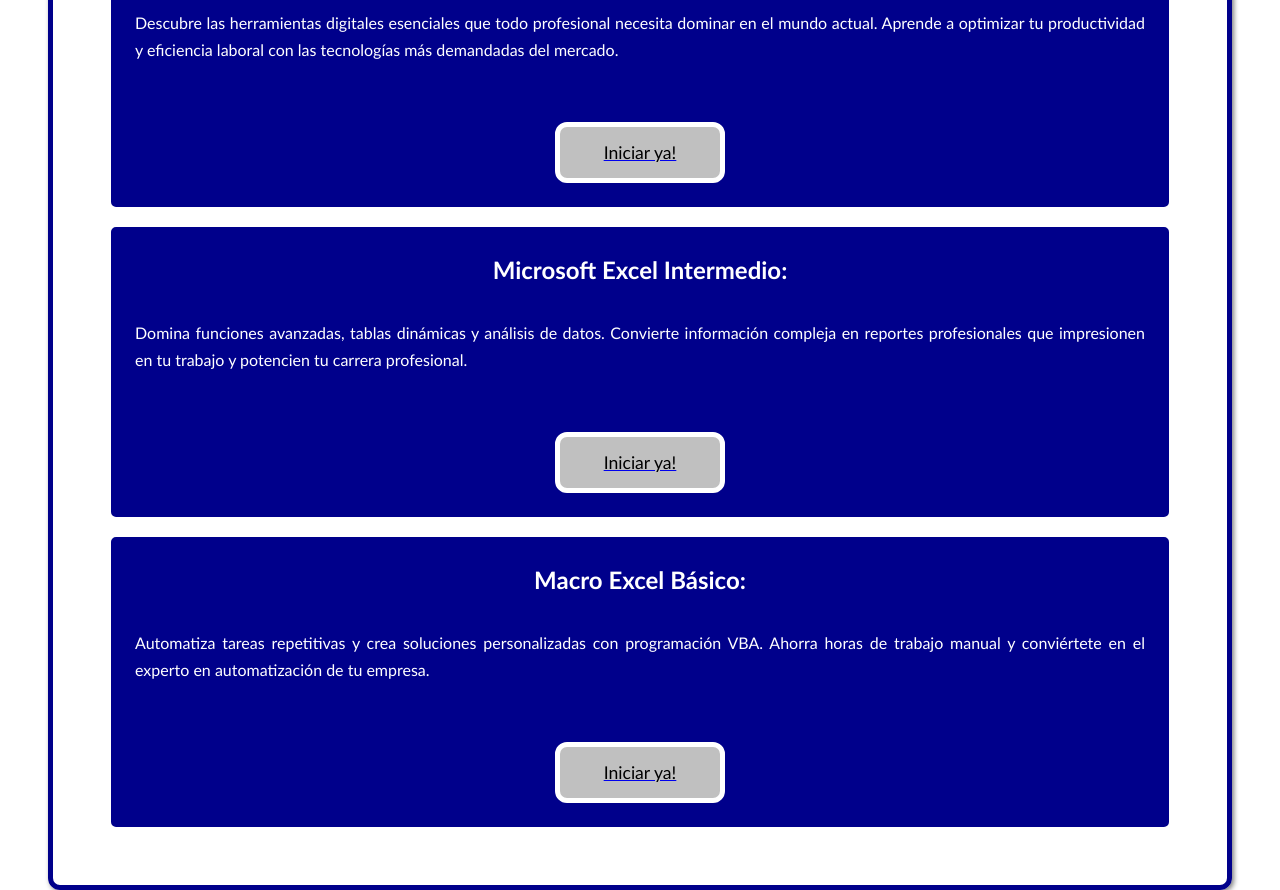
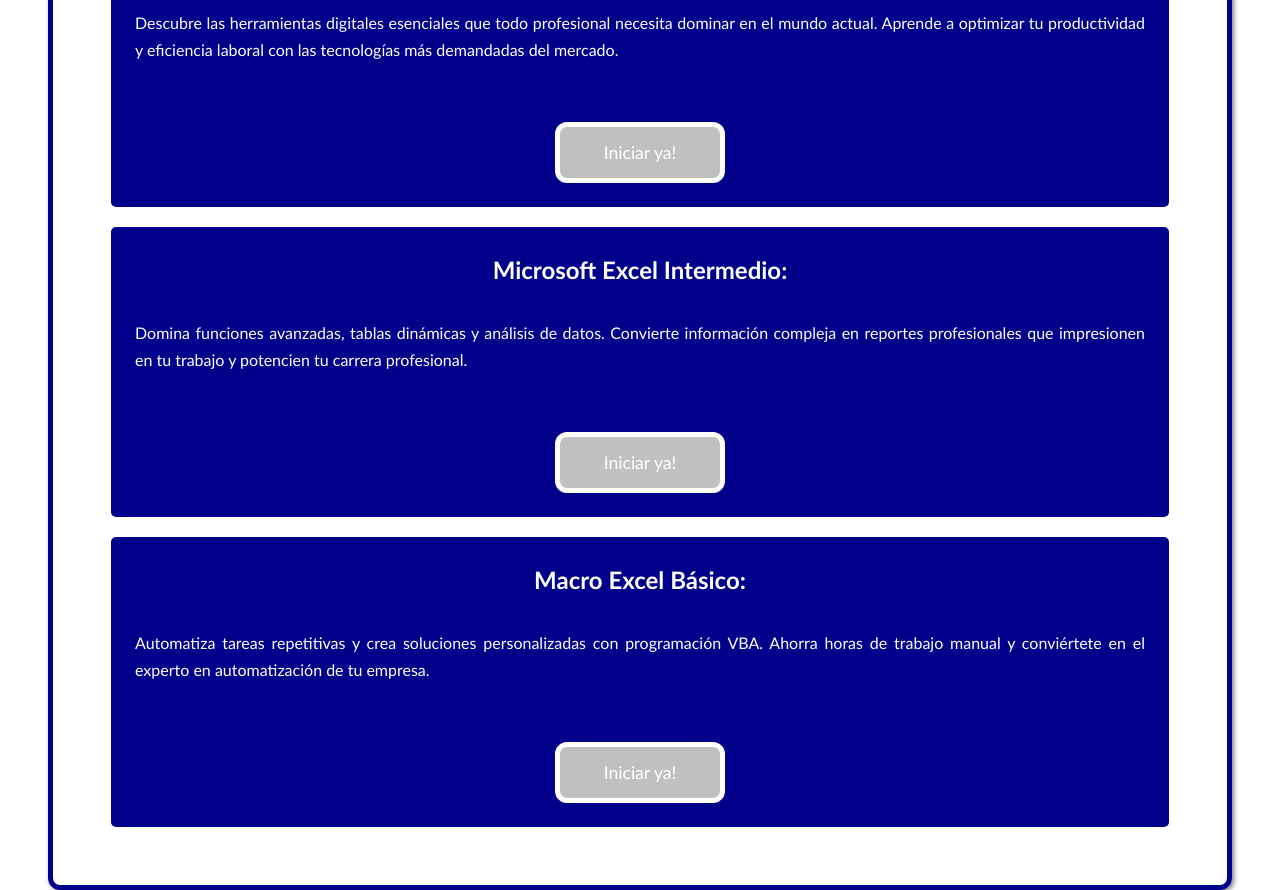
Before and after one commit to bmenflo/promoTalleres, a plain HTML site: page index.html in a window 1280 px wide. Shown: the part 1220-2110 px from the top of the page. Drawn offline with Linux system fonts and the light colour scheme.

Commit message:
Update index.html

```diff
--- a/index.html
+++ b/index.html
@@ -96,10 +96,10 @@ main {
 }
 
 /* Botones centrados */
-.datosTaller button {
+.datosTaller a button {
     font-family: Calibri;
     background: #c0c0c0;
-    border: 5px solid #ffffff;
+    color: #ffffff;    border: 5px solid #ffffff;
     border-radius: 12px;
     padding: 12px 30px;
     margin: 0 auto;
@@ -109,8 +109,7 @@ main {
     min-width: 150px;
 }
 
-.datosTaller button a {
-    color: #ffffff;
+.datosTaller a {
     text-decoration: none;
     font-size: 1rem;
 }
@@ -187,7 +186,7 @@ footer h6 {
         font-size: 1.4rem;
     }
 
-    .datosTaller button {
+    .datosTaller a button {
         min-width: 160px;
         padding: 14px 35px;
     }
@@ -244,7 +243,7 @@ footer h6 {
         line-height: 1.7;
     }
 
-    .datosTaller button {
+    .datosTaller a button {
         min-width: 170px;
         padding: 15px 40px;
         font-size: 1.1rem;
```
